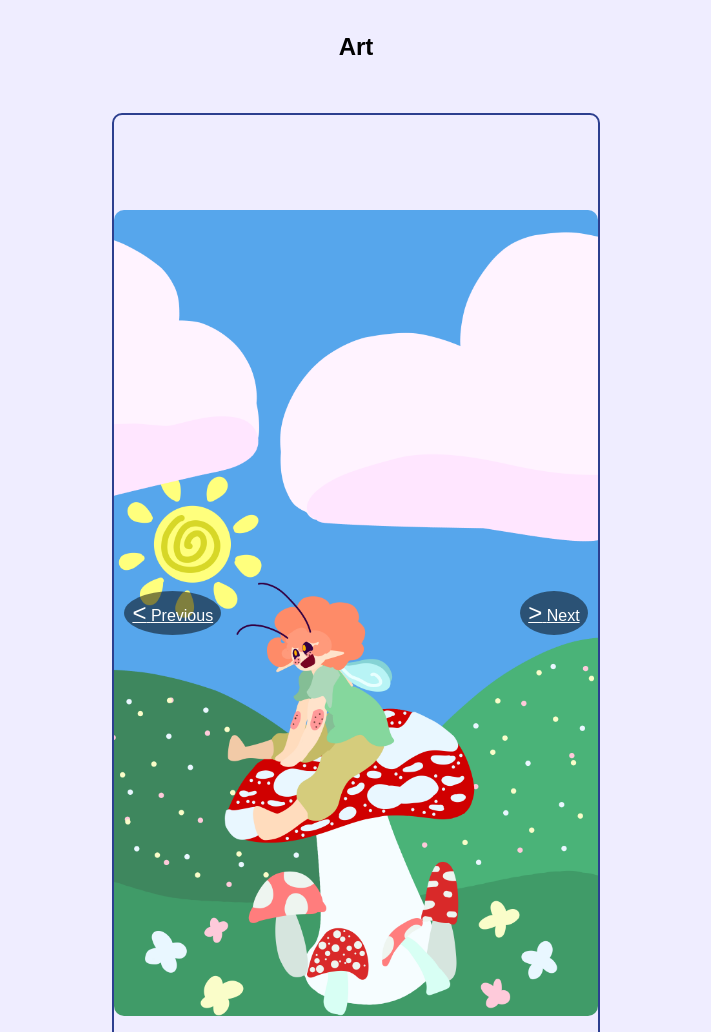
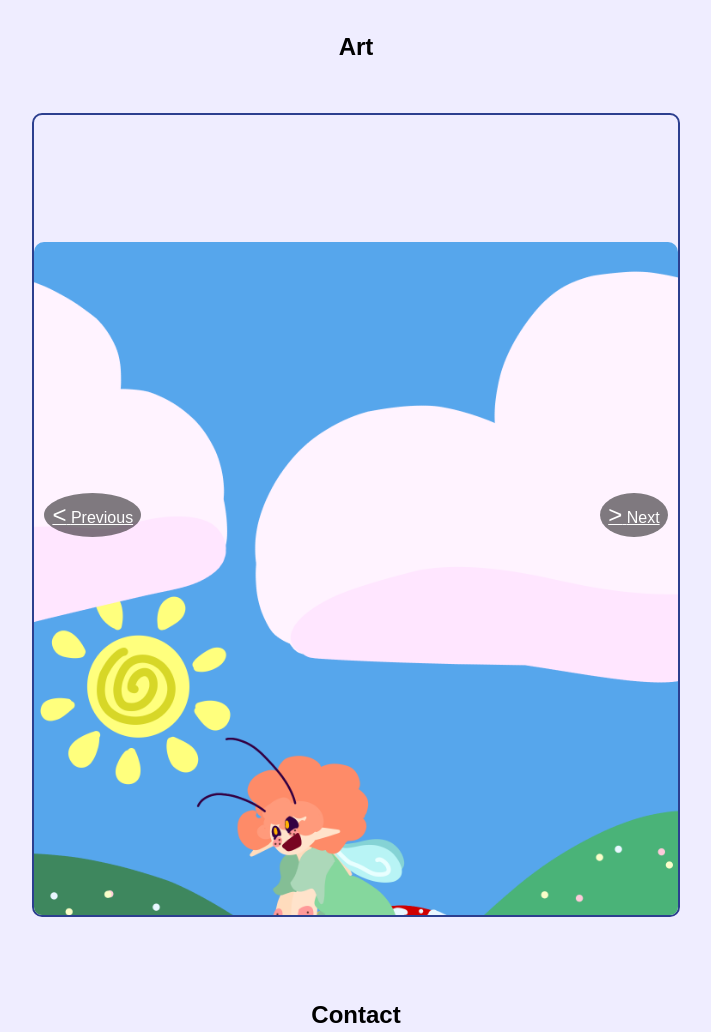
Before and after one commit to octobervale/PortfolioWebsite, a plain HTML site: page index.html in a window 1280 px wide. Shown: the part 2187-3219 px from the top of the page, without its empty margins (284-995 px from the left). Drawn offline with Linux system fonts and the light colour scheme.

Commit message:
update styles

```diff
--- a/style.css
+++ b/style.css
@@ -182,7 +182,9 @@ footer {
 .carousel {
     position: relative;
     width: 80%; /* The carousel will take up 80% of the parent container's width */
-    max-width: 600px; /* The maximum width of the carousel is 600px */
+    max-width: 800px; /* The maximum width of the carousel is 600px */
+    height: 80%;
+    max-height: 800px;
     margin: 2rem auto; /* Center the carousel horizontally with a margin of 2rem on top and bottom */
     overflow: hidden;
     border: 2px solid #2c3f8f;
```
